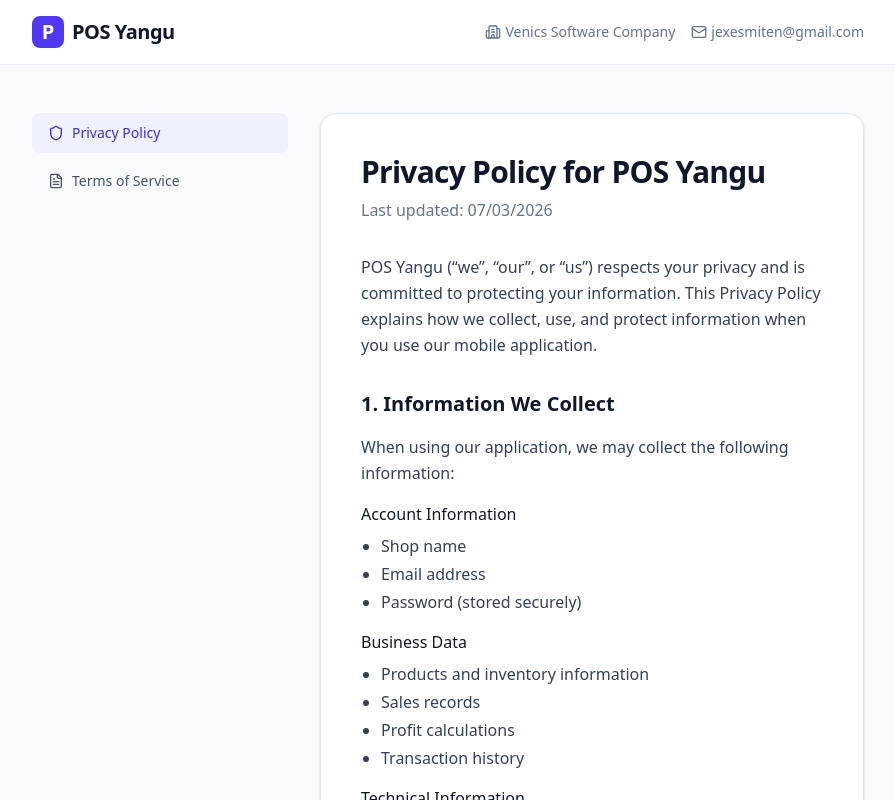
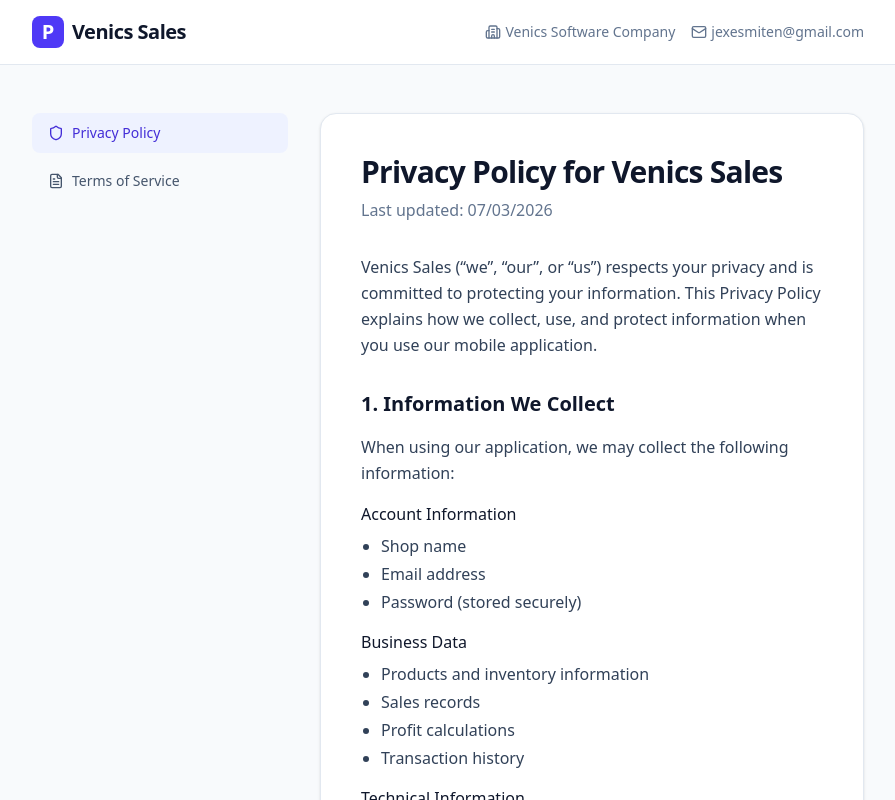
Before and after one commit to bugumyajovin8-jexes/legal, a React (Vite) app: page / in a window 1280 px wide. Shown: the top 800 px of the page, without its empty margins (192-1087 px from the left). Built offline with nearby package versions, Linux system fonts and the light colour scheme.

Commit message:
Update App.tsx

```diff
--- a/src/App.tsx
+++ b/src/App.tsx
@@ -4,7 +4,7 @@ import { Shield, FileText, Mail, Building2 } from 'lucide-react';
 export default function App() {
   const [activeTab, setActiveTab] = useState<'privacy' | 'terms'>('privacy');
 
-  const appName = "POS Yangu";
+  const appName = "Venics Sales";
   const companyName = "Venics Software Company";
   const email = "jexesmiten@gmail.com";
   const lastUpdated = "07/03/2026";
```
